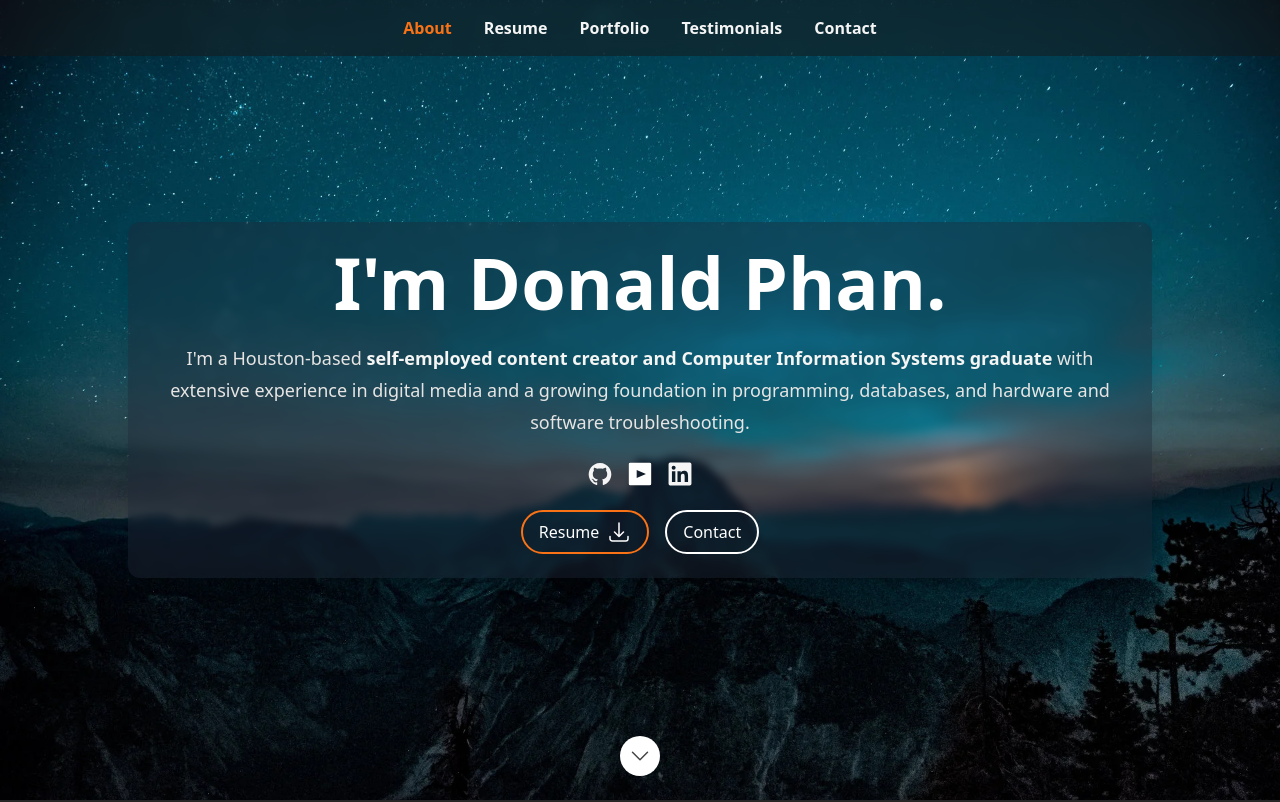
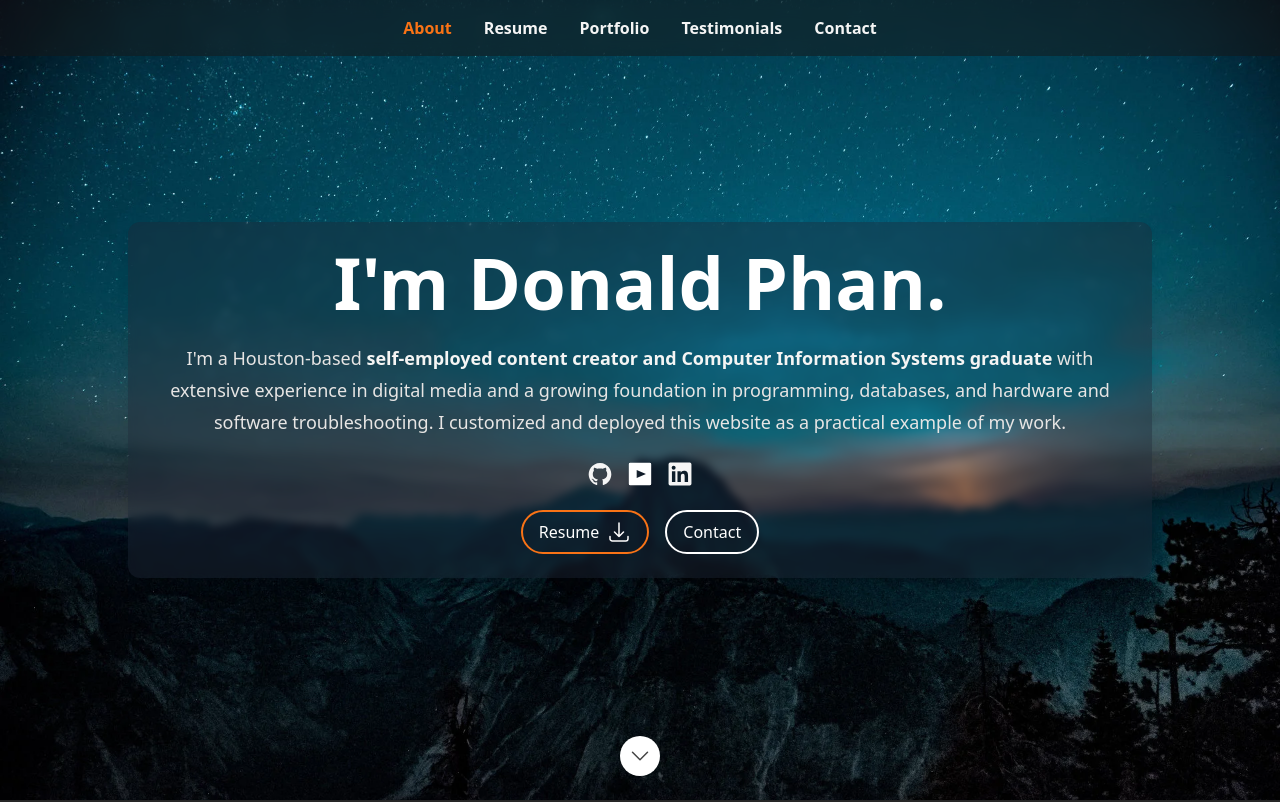
Before and after one commit to dphan89/azure-react-portfolio, a Next.js app: page / in a window 1280 px wide. Shown: the top 802 px of the page. Built offline with nearby package versions, Linux system fonts and the light colour scheme.

Commit message:
Added "I built and deployed this website as a practical example of my work."

```diff
--- a/src/data/data.tsx
+++ b/src/data/data.tsx
@@ -77,7 +77,7 @@ export const heroData: Hero = {
           self-employed content creator and Computer Information Systems graduate
         </strong>{' '}
         with extensive experience in digital media and a growing foundation in programming, databases, and hardware and
-        software troubleshooting.
+        software troubleshooting. I customized and deployed this website as a practical example of my work.
       </p>
     </>
   ),
@@ -98,7 +98,7 @@ export const heroData: Hero = {
 
 export const aboutData: About = {
   profileImageSrc: profilepic,
-  description: `I'm a recent Computer Information Systems graduate and YouTube content creator with a strong background in
+  description: `I'm a Computer Information Systems graduate and YouTube content creator with a strong background in
   digital media. My university coursework and projects gave me a foundation in programming, databases, and
   object-oriented design, including working with variables, methods, and basic application structure.`,
   aboutItems: [
```
